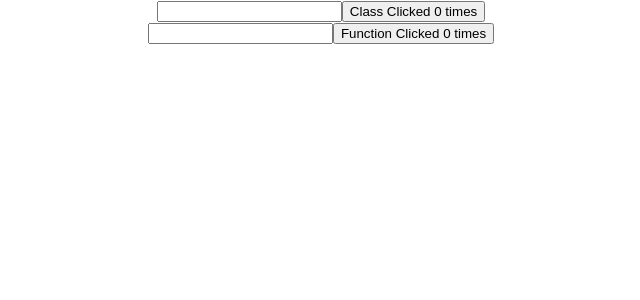
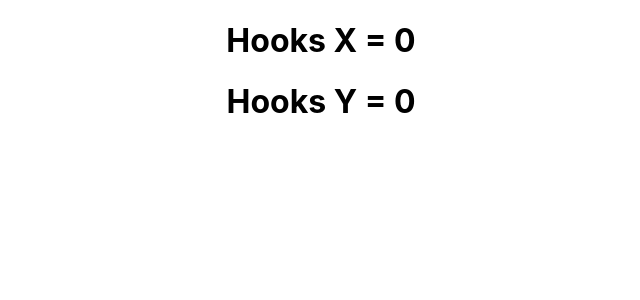
Before and after one commit to EranLavan/codevolution-one, a React (Create React App) app: page / in a window 1280 px wide. Shown: the top 300 px of the page, without its empty margins (319-959 px from the left). Built offline with nearby package versions, Linux system fonts and the light colour scheme.

Commit message:
modified:   src/App.js 	new file:   src/components/HookClassMouse.js 	new file:   src/components/HookFunctionMouse.js

```diff
--- a/src/App.js
+++ b/src/App.js
@@ -45,6 +45,8 @@
 import HookCounterFour from './components/HookCounterFour';
 import HookClassCounterOne from './components/HookClassCounterOne';
 import HookFunctionCounterOne from './components/HookFunctionCounterOne';
+import HookClassMouse from './components/HookClassMouse';
+import HookFunctionMouse from './components/HookFunctionMouse';
 
 // function App() {
 //   return (
@@ -69,9 +71,13 @@
 
         {/* <HookCounterFour /> */}
 
-        <HookClassCounterOne />
+        {/* <HookClassCounterOne />
 
-        <HookFunctionCounterOne />
+        <HookFunctionCounterOne /> */}
+
+        {/* <HookClassMouse /> */}
+
+        <HookFunctionMouse />
 
         {/* <PostForm /> */}
 
--- /dev/null
+++ b/src/components/HookClassMouse.js
@@ -0,0 +1,35 @@
+import React, { Component } from 'react'
+
+class HookClassMouse extends Component {
+
+ constructor(props) {
+   super(props)
+
+   this.state = {
+      x: 0,
+      y: 0
+   }
+ }
+
+ logMousePosition = e => {
+    this.setState({
+        x: e.clientX,
+        y: e.clientY
+    })
+ }
+
+ componentDidMount() {
+    window.addEventListener('mousemove', this.logMousePosition)
+ }
+
+  render() {
+    return (
+      <div>
+        <h1>X - {this.state.x}</h1>
+        <h1>Y - {this.state.y}</h1>
+      </div>
+    )
+  }
+}
+
+export default HookClassMouse
--- /dev/null
+++ b/src/components/HookFunctionMouse.js
@@ -0,0 +1,28 @@
+import React, { useState, useEffect } from 'react'
+
+function HookFunctionMouse() {
+
+    const [x, setX] = useState(0);
+    const [y, setY] = useState(0);
+
+
+    const logMousePosition = e => {
+        console.log('Mouse event')
+        setX(e.clientX)
+        setY(e.clientY)
+    }
+
+    useEffect(() => {
+        console.log('useEffect called');
+        window.addEventListener('mousemove', logMousePosition)
+    }, [])
+
+  return (
+    <div>
+      <h1>Hooks X = {x}</h1>
+      <h1>Hooks Y = {y}</h1>
+    </div>
+  )
+}
+
+export default HookFunctionMouse
```
